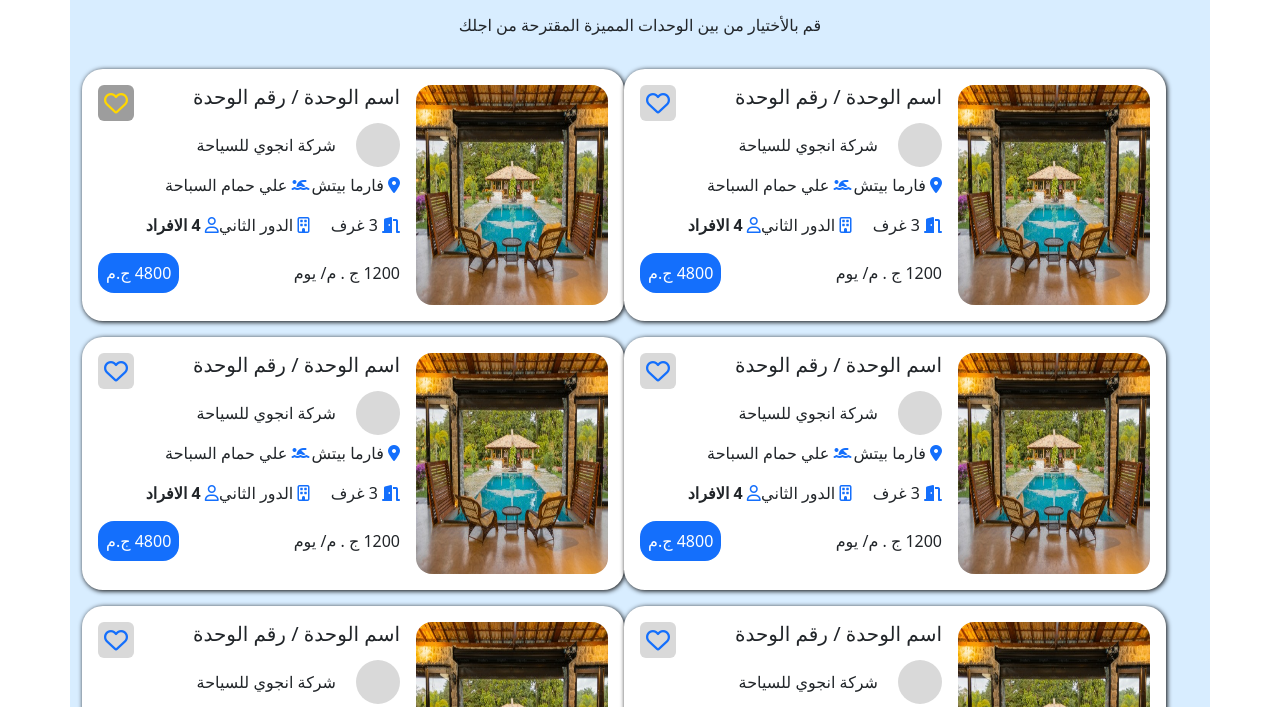
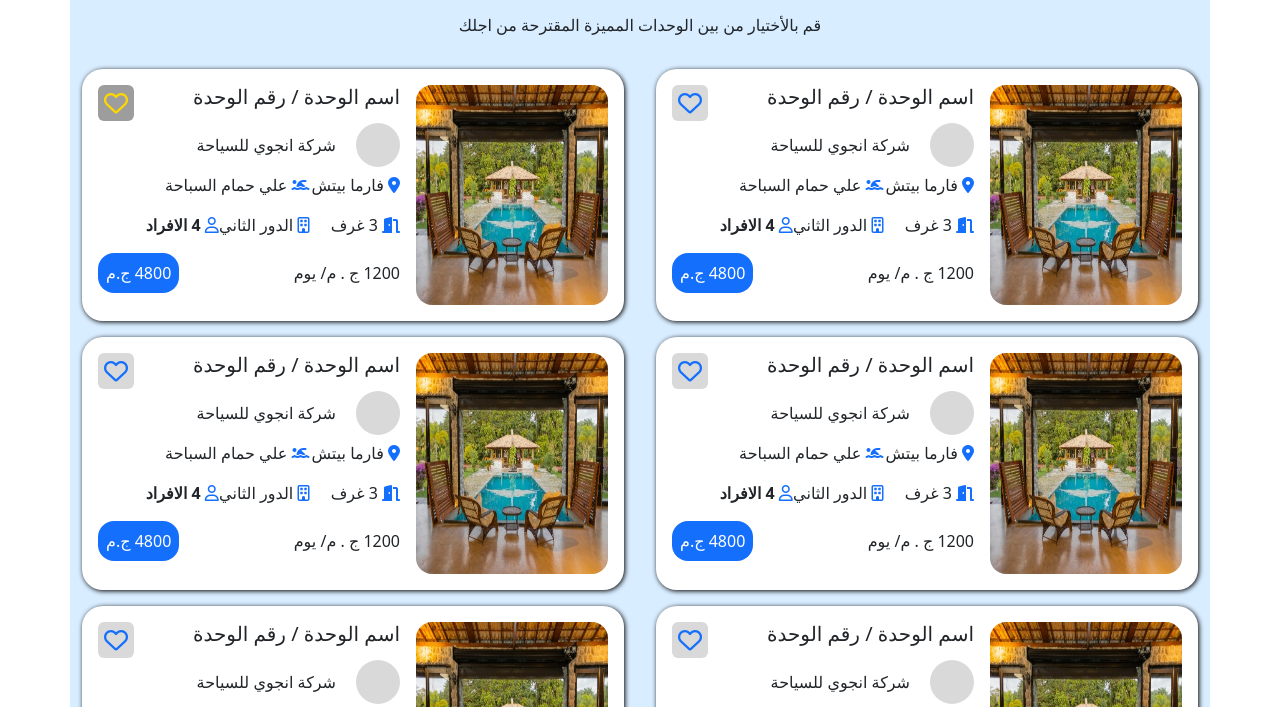
Before and after one commit to AbdElmoniem2003/Jorra, a plain HTML site: page index.htm in a window 1280 px wide. Shown: the part 1364-2071 px from the top of the page. Drawn offline with Linux system fonts and the light colour scheme.

Commit message:
Update home.css

```diff
--- a/css/home.css
+++ b/css/home.css
@@ -168,8 +168,9 @@
 /*Unites Options*/
 .unites-options {
     padding-bottom: 5em;
+    .unites{
     column-gap: 2em;
-
+    }
     .container {
         border-radius: 2em;
     }
```
